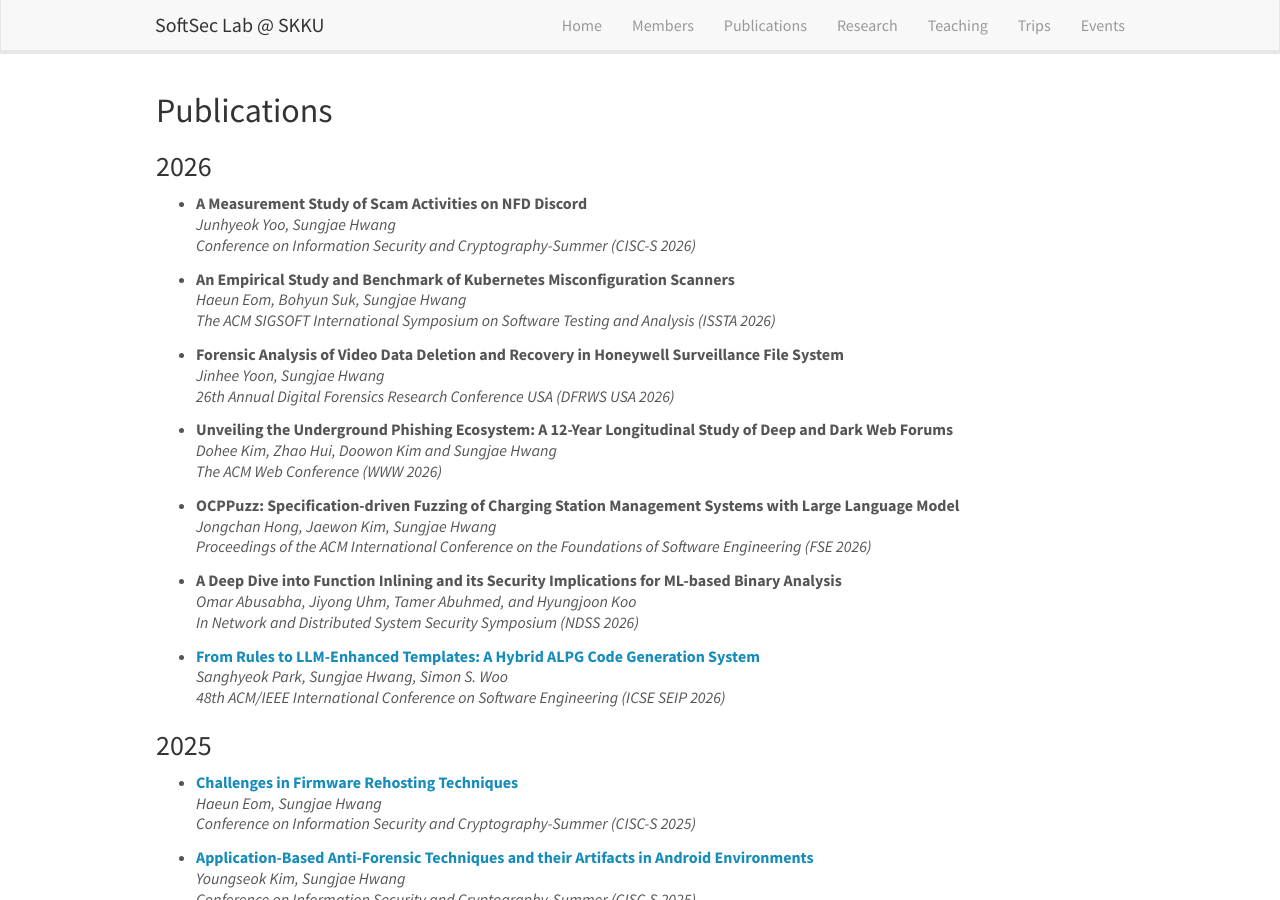
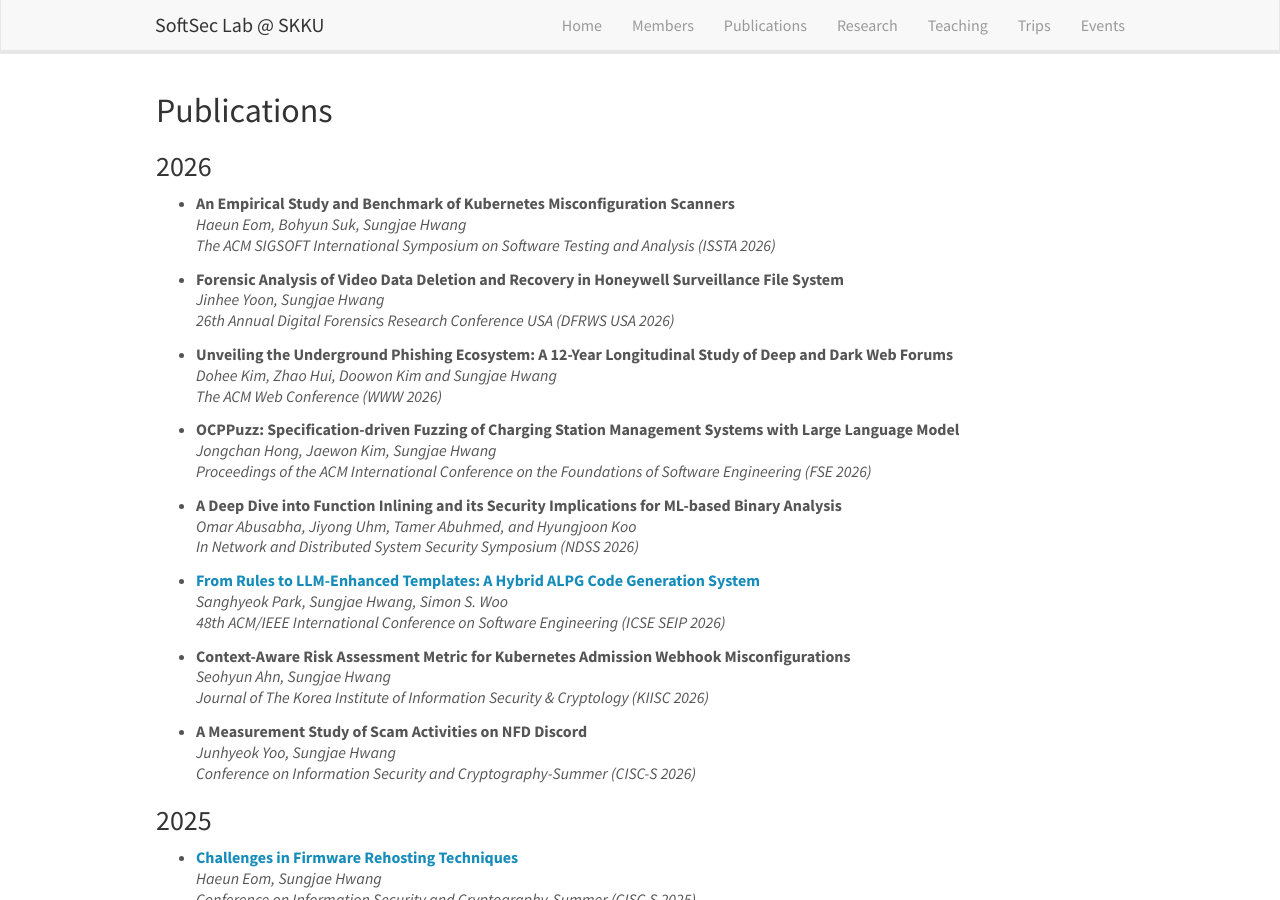
Before and after one commit to softsec-lab/softsec-lab.github.io, a Jekyll site: the page built from _pages/publications.md, in a window 1280 px wide and 900 px high. Built offline with Jekyll 4.4.1, drawn with Linux system fonts in a browser that asks for light colours; nearby versions of some CDN libraries.

Commit message:
update kiisc paper

```diff
--- a/_data/publist.yml
+++ b/_data/publist.yml
@@ -1,10 +1,3 @@
-- title: "A Measurement Study of Scam Activities on NFD Discord"
-  authors: Junhyeok Yoo, Sungjae Hwang
-  year: 2026
-  link:
-    url:
-    display: Conference on Information Security and Cryptography-Summer (CISC-S 2026)
-
 - title: "An Empirical Study and Benchmark of Kubernetes Misconfiguration Scanners"
   authors: Haeun Eom, Bohyun Suk, Sungjae Hwang
   year: 2026
@@ -48,6 +41,21 @@
   link:
     url: https://conf.researchr.org/track/icse-2026/icse-2026-software-engineering-in-practice
     display: 48th ACM/IEEE International Conference on Software Engineering (ICSE SEIP 2026)
+
+- title: "Context-Aware Risk Assessment Metric for Kubernetes Admission Webhook Misconfigurations"
+  authors: Seohyun Ahn, Sungjae Hwang
+  year: 2026
+  link:
+    url:
+    display: Journal of The Korea Institute of Information Security & Cryptology (KIISC 2026)
+
+- title: "A Measurement Study of Scam Activities on NFD Discord"
+  authors: Junhyeok Yoo, Sungjae Hwang
+  year: 2026
+  link:
+    url:
+    display: Conference on Information Security and Cryptography-Summer (CISC-S 2026)
+
 
 - title: "Challenges in Firmware Rehosting Techniques"
   authors: Haeun Eom, Sungjae Hwang
```
